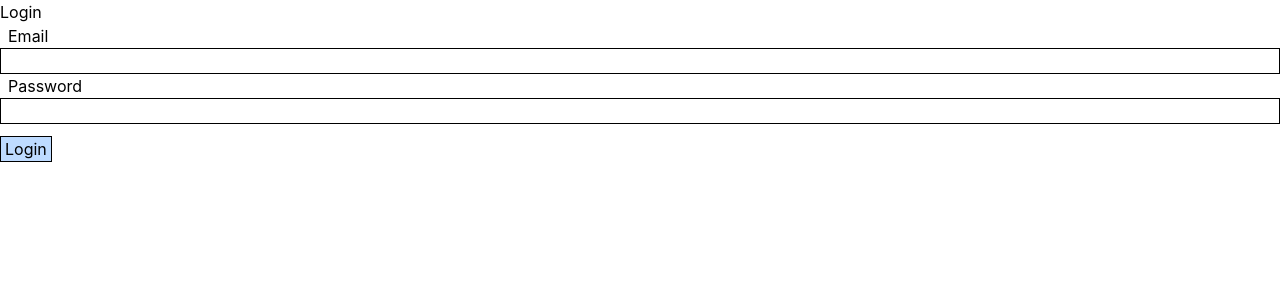
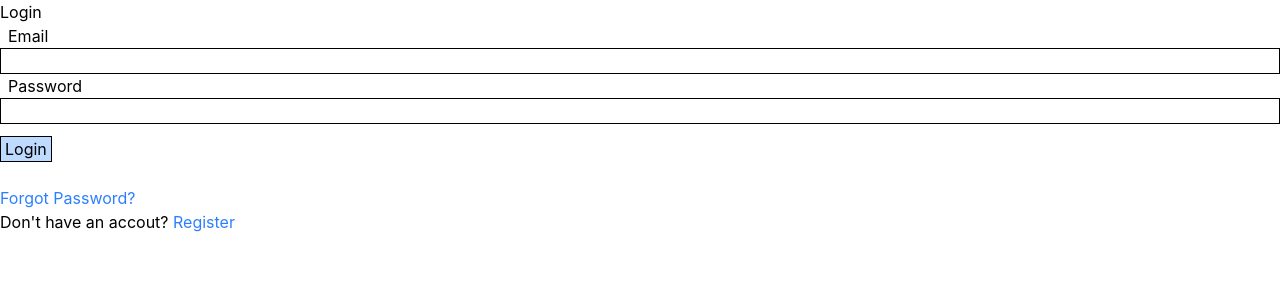
Before and after one commit to mchlginga/fastc, a React (Vite) app in the folder frontend/: page /login in a window 1280 px wide. Shown: the top 300 px of the page. Built offline with nearby package versions, Linux system fonts and the light colour scheme; no server answers.

Commit message:
feat: add 'Forgot Password' link to Login page

```diff
--- a/frontend/src/pages/auth/Login.jsx
+++ b/frontend/src/pages/auth/Login.jsx
@@ -1,9 +1,8 @@
 // TEMPORARY
-import { useState, /* useContext */ } from "react";
-import { useNavigate } from "react-router-dom";
+import { useState } from "react";
+import { useNavigate, Link } from "react-router-dom";
 
 import { login, getMe } from "../../services/authService";
-// import { AuthContext } from "../../context/AuthContext";
 import { useAuth } from "../../context/AuthContext";
 
 import Input from "../../components/Input";
@@ -75,6 +74,19 @@ const Login = () => {
                 <Button type="submit" disabled={loading}>
                     {loading ? "Logging in..." : "Login"}
                 </Button>
+                <div className="mt-3">
+                    <p>
+                        <Link to="/reset-password" className="text-blue-500 hover:underline">
+                            Forgot Password?
+                        </Link>
+                    </p>
+                    <p>
+                        Don't have an accout?{" "}
+                        <Link to="/register" className="text-blue-500 hover:underline">
+                            Register
+                        </Link>
+                    </p>
+                </div>
             </form>
         </div>
     );
```
